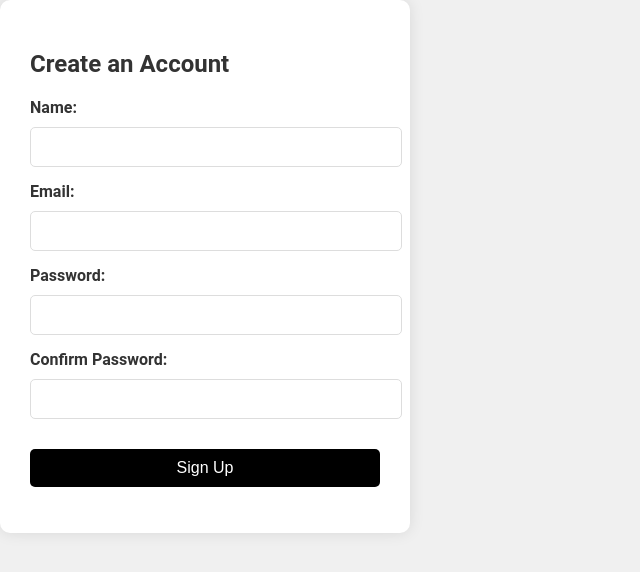
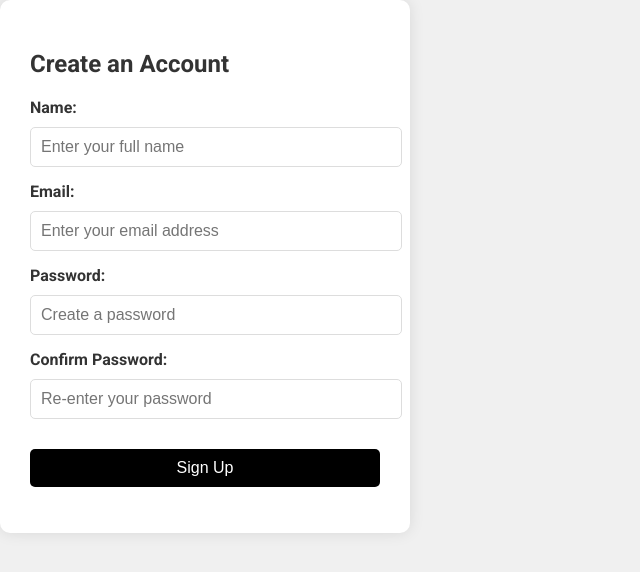
Before and after one commit to jessica-w-pereira/Tours-and-travel-, a plain HTML site: page T&T/signup.html in a window 1280 px wide. Shown: the whole page, without its empty margins (0-640 px from the left). Drawn offline with Linux system fonts and the light colour scheme.

Commit message:
version 4

```diff
--- a/T&T/signup.html
+++ b/T&T/signup.html
@@ -5,6 +5,7 @@
     <meta name="viewport" content="width=device-width, initial-scale=1.0">
     <title>Signup Page</title>
     <link rel="stylesheet" href="styles.css">
+    <link href="https://fonts.googleapis.com/css2?family=Roboto:wght@300;400;700&display=swap" rel="stylesheet">
 </head>
 <body>
     <div class="signup-container">
@@ -12,19 +13,19 @@
         <form action="signup.php" method="POST" id="signupForm">
             <div class="input-group">
                 <label for="userName">Name:</label>
-                <input type="text" id="userName" name="userName" required>
+                <input type="text" id="userName" name="userName" placeholder="Enter your full name" required>
             </div>
             <div class="input-group">
                 <label for="userEmail">Email:</label>
-                <input type="email" id="userEmail" name="userEmail" required>
+                <input type="email" id="userEmail" name="userEmail" placeholder="Enter your email address" required>
             </div>
             <div class="input-group">
                 <label for="userPassword">Password:</label>
-                <input type="password" id="userPassword" name="userPassword" required>
+                <input type="password" id="userPassword" name="userPassword" placeholder="Create a password" required>
             </div>
             <div class="input-group">
                 <label for="userConfirmPassword">Confirm Password:</label>
-                <input type="password" id="userConfirmPassword" name="userConfirmPassword" required>
+                <input type="password" id="userConfirmPassword" name="userConfirmPassword" placeholder="Re-enter your password" required>
             </div>
             <button type="submit" name="submit">Sign Up</button>
             <p id="errorMessage" style="color:red;"></p>
```
